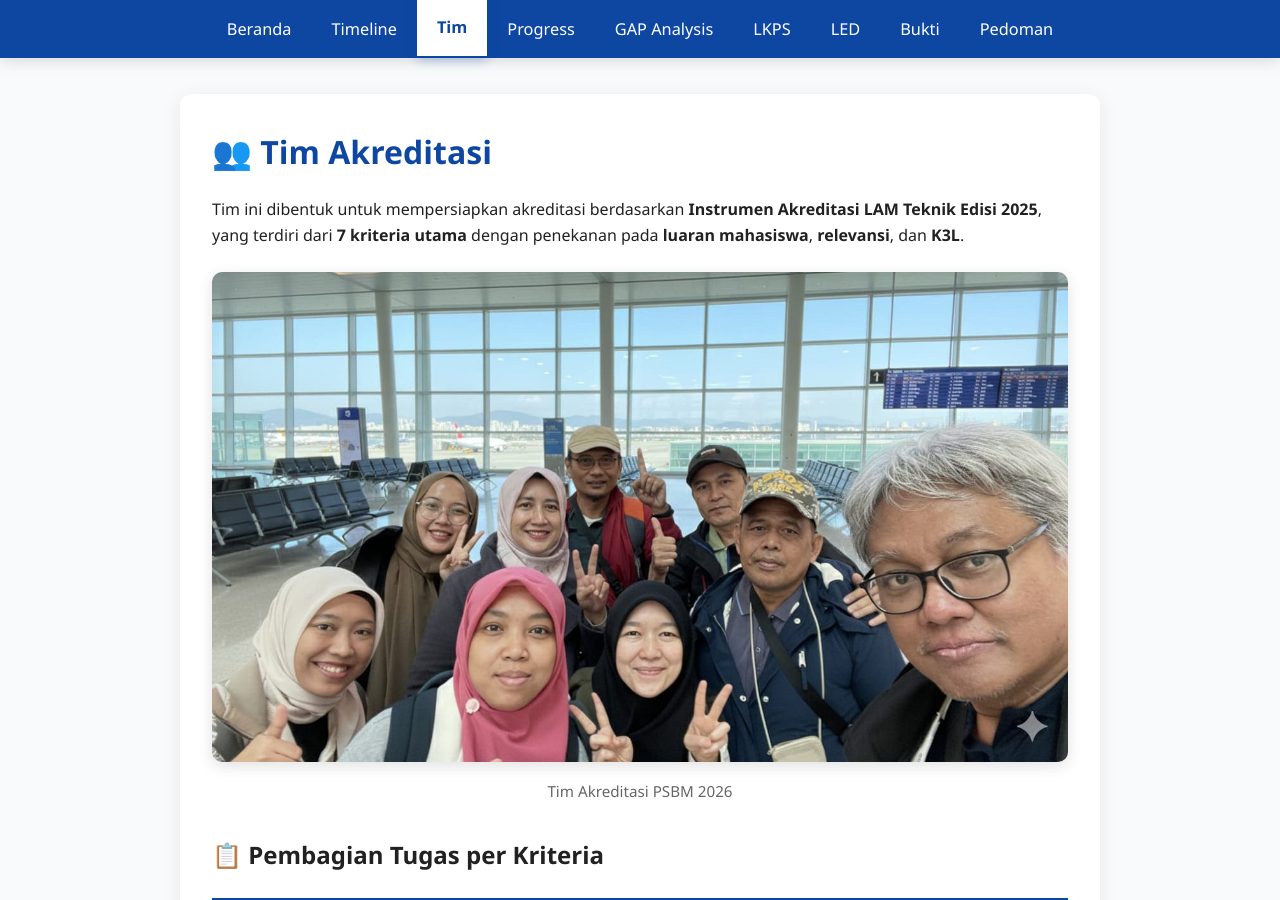
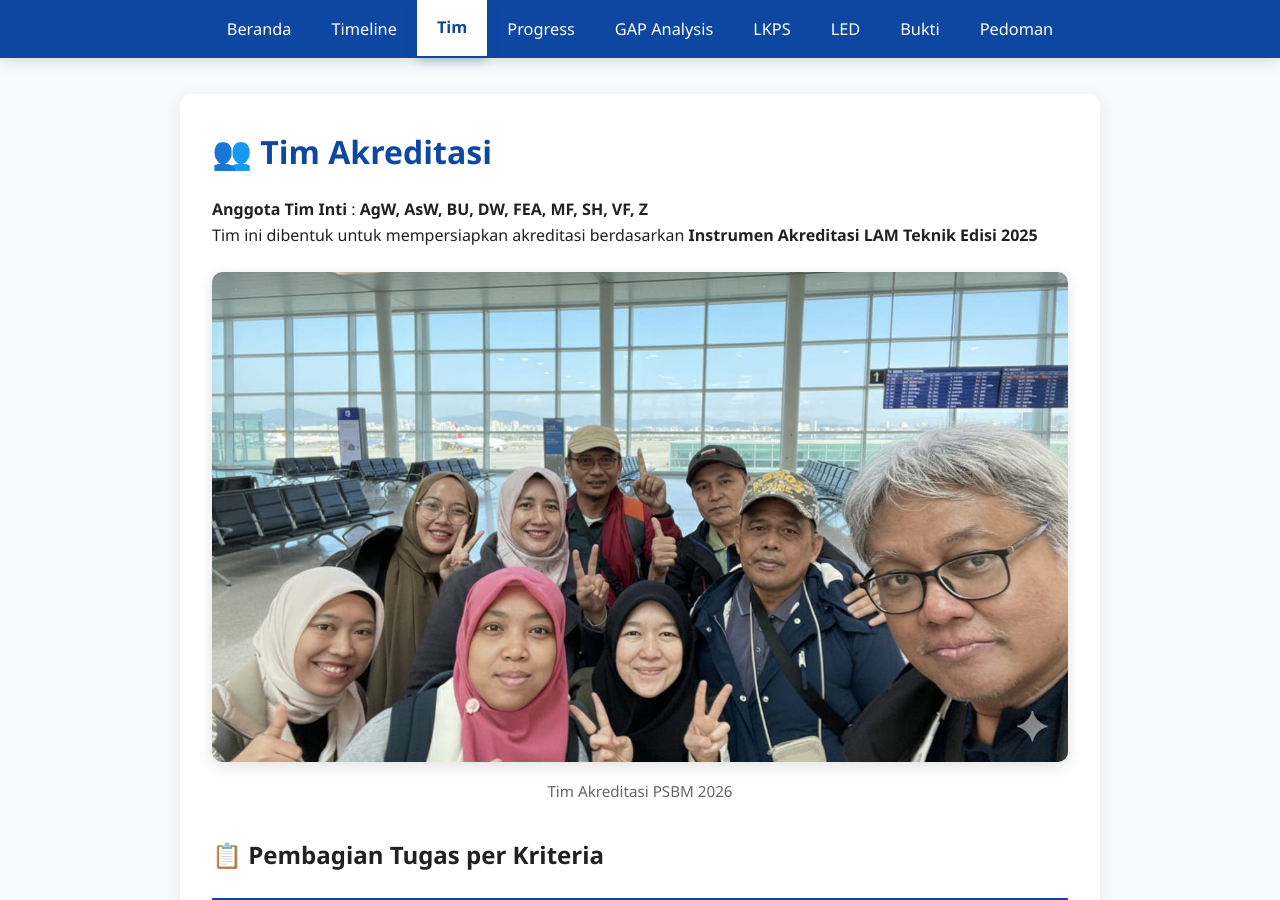
Before and after one commit to portal-psbm/aksibm-26, a Jekyll site: the page built from tim.md, in a window 1280 px wide and 900 px high. Built offline with Jekyll 4.4.1, drawn with Linux system fonts in a browser that asks for light colours.

Commit message:
Update tim

```diff
--- a/tim.md
+++ b/tim.md
@@ -6,7 +6,8 @@ permalink: /tim/
 
 # 👥 Tim Akreditasi
 
-Tim ini dibentuk untuk mempersiapkan akreditasi berdasarkan **Instrumen Akreditasi LAM Teknik Edisi 2025**, yang terdiri dari **7 kriteria utama** dengan penekanan pada **luaran mahasiswa**, **relevansi**, dan **K3L**.
+**Anggota Tim Inti** : **AgW, AsW, BU, DW, FEA, MF, SH, VF, Z** <br>
+Tim ini dibentuk untuk mempersiapkan akreditasi berdasarkan **Instrumen Akreditasi LAM Teknik Edisi 2025**
 
 <div style="text-align: center; margin: 24px 0 32px;">
   <img
```
